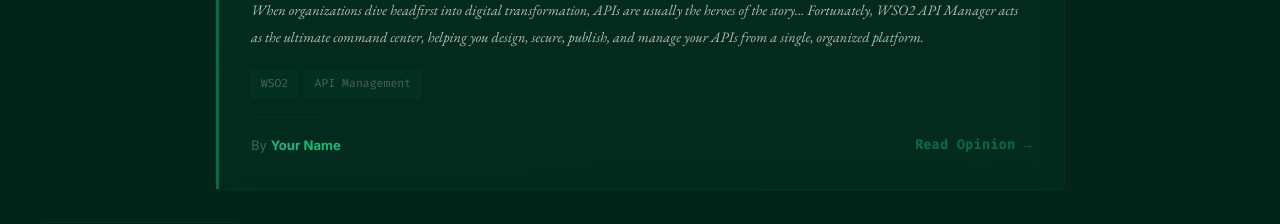
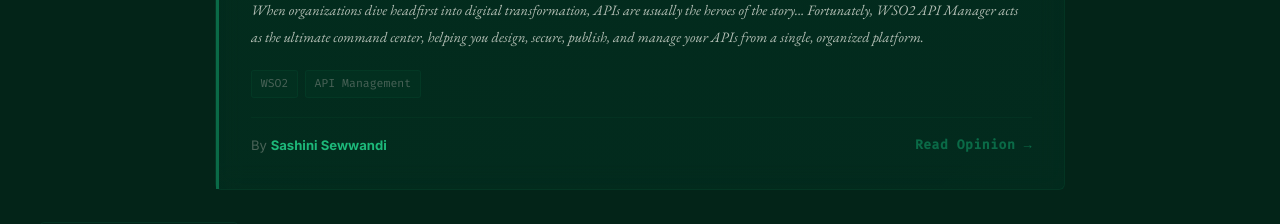
Before and after one commit to shashi2024/SashiniSewwandiWebsite, a React (Vite) app: page / in a window 1280 px wide. Shown: the part 4780-5004 px from the top of the page. Built offline with nearby package versions, Linux system fonts and the light colour scheme.

Commit message:
correctly changes

```diff
--- a/src/components/BlogCard.jsx
+++ b/src/components/BlogCard.jsx
@@ -40,7 +40,7 @@ export default function BlogCard({ blog, delayClass = "" }) {
             ))}
           </div>
           <div className="blog-footer">
-            <div className="blog-author">By <strong>Your Name</strong></div>
+            <div className="blog-author">By <strong>Sashini Sewwandi</strong></div>
             <a href={blog.url} className="blog-read-link" target="_blank" rel="noopener noreferrer">
               {blog.readLinkText || 'Read Article →'}
             </a>
```
